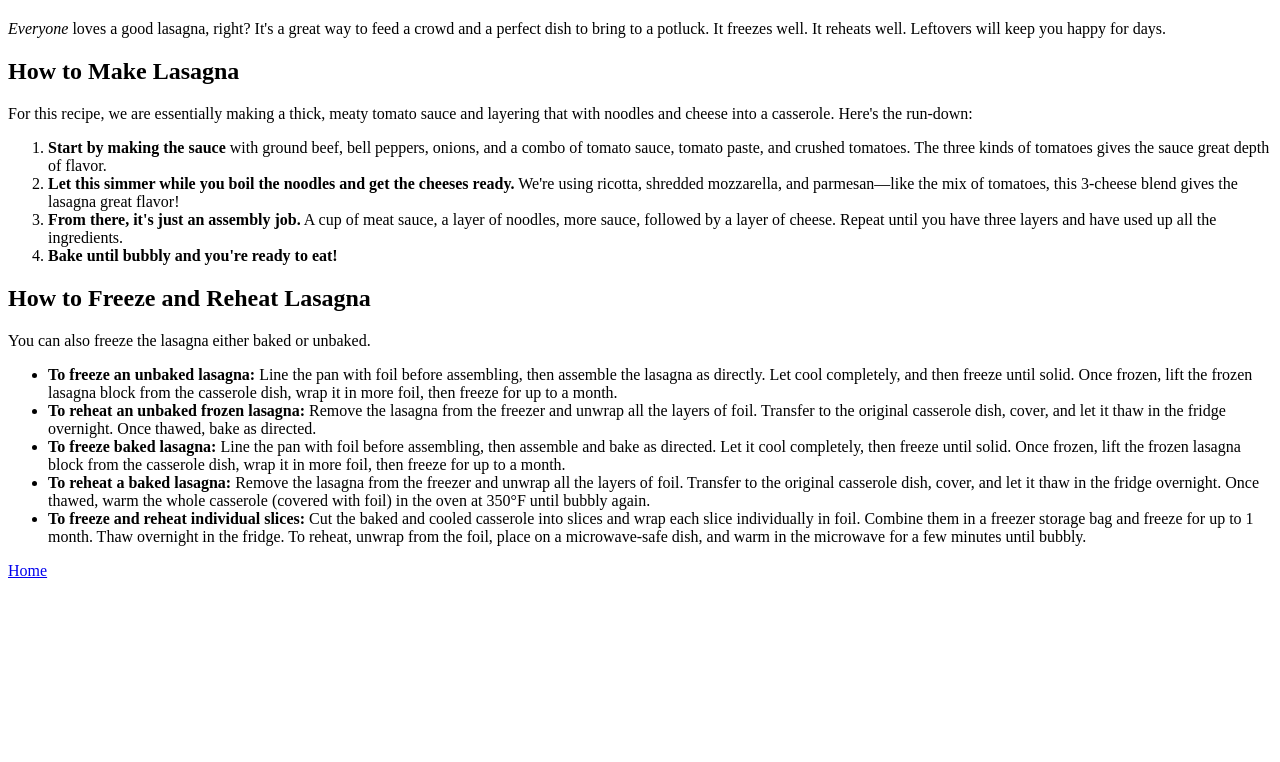
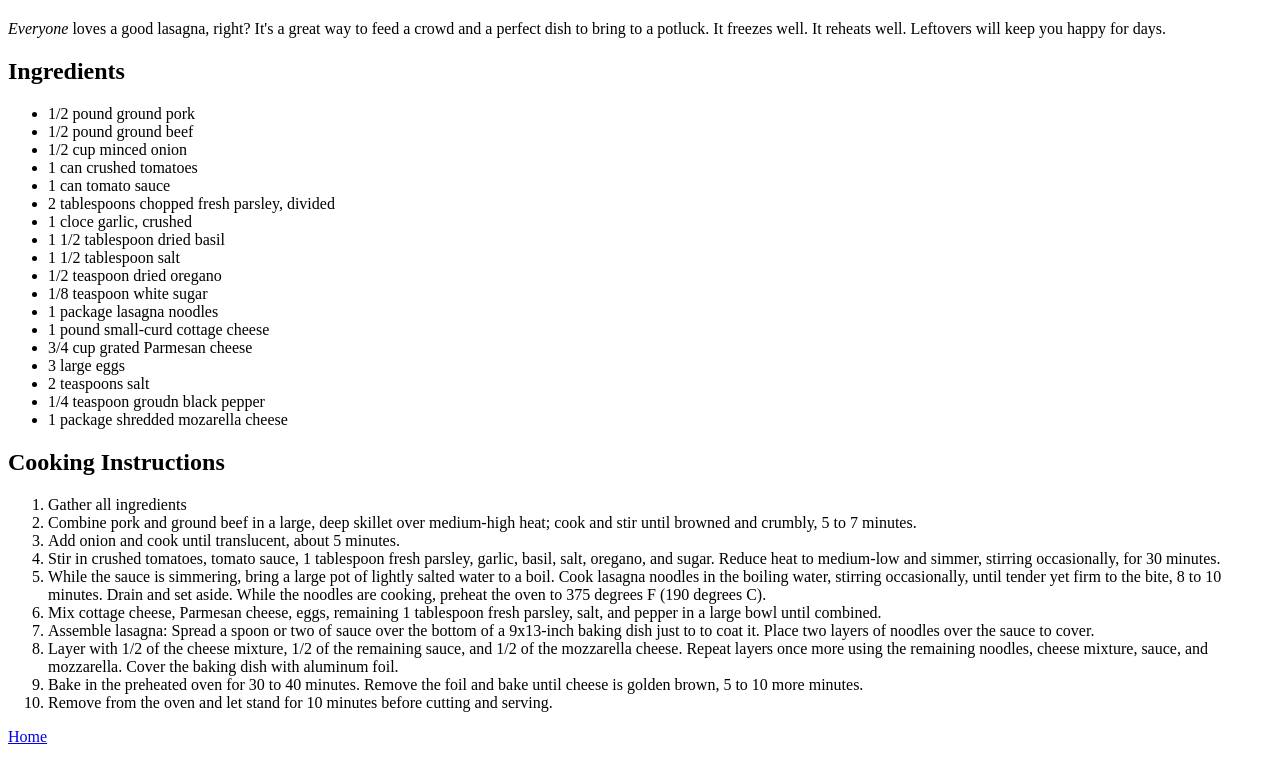
Before and after one commit to Custom156/odin-recipes, a plain HTML site: page recipes/lasagna.html in a window 1280 px wide. Shown: the part 480-1242 px from the top of the page. Before the commit the page ends 1076 px from the top, so only its background shows below. Drawn offline with Linux system fonts and the light colour scheme.

Commit message:
Added BBQ chicken and guacamole recipe pages Finished 3 recipe pages, standardized the layout with Ingredients and Cooking instructions, added links back to Home

```diff
--- a/recipes/lasagna.html
+++ b/recipes/lasagna.html
@@ -13,63 +13,65 @@
       dish to bring to a potluck. It freezes well. It reheats well. Leftovers will keep you happy
       for days.
     </p>
-    <h2>How to Make Lasagna</h2>
-    <p>
-      For this recipe, we are essentially making a thick, meaty tomato sauce and layering that with
-      noodles and cheese into a casserole. Here's the run-down:
-    </p>
+    <h2>Ingredients</h2>
+    <ul>
+      <li>1/2 pound ground pork</li>
+      <li>1/2 pound ground beef</li>
+      <li>1/2 cup minced onion</li>
+      <li>1 can crushed tomatoes</li>
+      <li>1 can tomato sauce</li>
+      <li>2 tablespoons chopped fresh parsley, divided</li>
+      <li>1 cloce garlic, crushed</li>
+      <li>1 1/2 tablespoon dried basil</li>
+      <li>1 1/2 tablespoon salt</li>
+      <li>1/2 teaspoon dried oregano</li>
+      <li>1/8 teaspoon white sugar</li>
+      <li>1 package lasagna noodles</li>
+      <li>1 pound small-curd cottage cheese</li>
+      <li>3/4 cup grated Parmesan cheese</li>
+      <li>3 large eggs</li>
+      <li>2 teaspoons salt</li>
+      <li>1/4 teaspoon groudn black pepper</li>
+      <li>1 package shredded mozarella cheese</li>
+    </ul>
+    <h2>Cooking Instructions</h2>
     <ol>
+      <li>Gather all ingredients</li>
       <li>
-        <strong>Start by making the sauce</strong> with ground beef, bell peppers, onions, and a
-        combo of tomato sauce, tomato paste, and crushed tomatoes. The three kinds of tomatoes gives
-        the sauce great depth of flavor.
+        Combine pork and ground beef in a large, deep skillet over medium-high heat; cook and stir
+        until browned and crumbly, 5 to 7 minutes.
+      </li>
+      <li>Add onion and cook until translucent, about 5 minutes.</li>
+      <li>
+        Stir in crushed tomatoes, tomato sauce, 1 tablespoon fresh parsley, garlic, basil, salt,
+        oregano, and sugar. Reduce heat to medium-low and simmer, stirring occasionally, for 30
+        minutes.
       </li>
       <li>
-        <strong>Let this simmer while you boil the noodles and get the cheeses ready.</strong>
-        We're using ricotta, shredded mozzarella, and parmesan—like the mix of tomatoes, this
-        3-cheese blend gives the lasagna great flavor!
+        While the sauce is simmering, bring a large pot of lightly salted water to a boil. Cook
+        lasagna noodles in the boiling water, stirring occasionally, until tender yet firm to the
+        bite, 8 to 10 minutes. Drain and set aside. While the noodles are cooking, preheat the oven
+        to 375 degrees F (190 degrees C).
       </li>
       <li>
-        <strong>From there, it's just an assembly job.</strong> A cup of meat sauce, a layer of
-        noodles, more sauce, followed by a layer of cheese. Repeat until you have three layers and
-        have used up all the ingredients.
-      </li>
-      <li><strong>Bake until bubbly and you're ready to eat!</strong></li>
-    </ol>
-
-    <h2>How to Freeze and Reheat Lasagna</h2>
-    You can also freeze the lasagna either baked or unbaked.
-    <ul>
-      <li>
-        <strong>To freeze an unbaked lasagna:</strong> Line the pan with foil before assembling,
-        then assemble the lasagna as directly. Let cool completely, and then freeze until solid.
-        Once frozen, lift the frozen lasagna block from the casserole dish, wrap it in more foil,
-        then freeze for up to a month.
+        Mix cottage cheese, Parmesan cheese, eggs, remaining 1 tablespoon fresh parsley, salt, and
+        pepper in a large bowl until combined.
       </li>
       <li>
-        <strong>To reheat an unbaked frozen lasagna:</strong> Remove the lasagna from the freezer
-        and unwrap all the layers of foil. Transfer to the original casserole dish, cover, and let
-        it thaw in the fridge overnight. Once thawed, bake as directed.
+        Assemble lasagna: Spread a spoon or two of sauce over the bottom of a 9x13-inch baking dish
+        just to to coat it. Place two layers of noodles over the sauce to cover.
       </li>
       <li>
-        <strong>To freeze baked lasagna:</strong> Line the pan with foil before assembling, then
-        assemble and bake as directed. Let it cool completely, then freeze until solid. Once frozen,
-        lift the frozen lasagna block from the casserole dish, wrap it in more foil, then freeze for
-        up to a month.
+        Layer with 1/2 of the cheese mixture, 1/2 of the remaining sauce, and 1/2 of the mozzarella
+        cheese. Repeat layers once more using the remaining noodles, cheese mixture, sauce, and
+        mozzarella. Cover the baking dish with aluminum foil.
       </li>
       <li>
-        <strong>To reheat a baked lasagna:</strong> Remove the lasagna from the freezer and unwrap
-        all the layers of foil. Transfer to the original casserole dish, cover, and let it thaw in
-        the fridge overnight. Once thawed, warm the whole casserole (covered with foil) in the oven
-        at 350°F until bubbly again.
+        Bake in the preheated oven for 30 to 40 minutes. Remove the foil and bake until cheese is
+        golden brown, 5 to 10 more minutes.
       </li>
-      <li>
-        <strong>To freeze and reheat individual slices:</strong> Cut the baked and cooled casserole
-        into slices and wrap each slice individually in foil. Combine them in a freezer storage bag
-        and freeze for up to 1 month. Thaw overnight in the fridge. To reheat, unwrap from the foil,
-        place on a microwave-safe dish, and warm in the microwave for a few minutes until bubbly.
-      </li>
-    </ul>
+      <li>Remove from the oven and let stand for 10 minutes before cutting and serving.</li>
+    </ol>
     <p>
       <a href="../index.html">Home</a>
     </p>
```
Also changed, not shown: index.html (+5 -1 lines), recipes/BBQ_chicken.html (+59 -0 lines), recipes/guacamole.html (added, +36 -0 lines), images/guacamole.jpeg (added), 1 other file.
